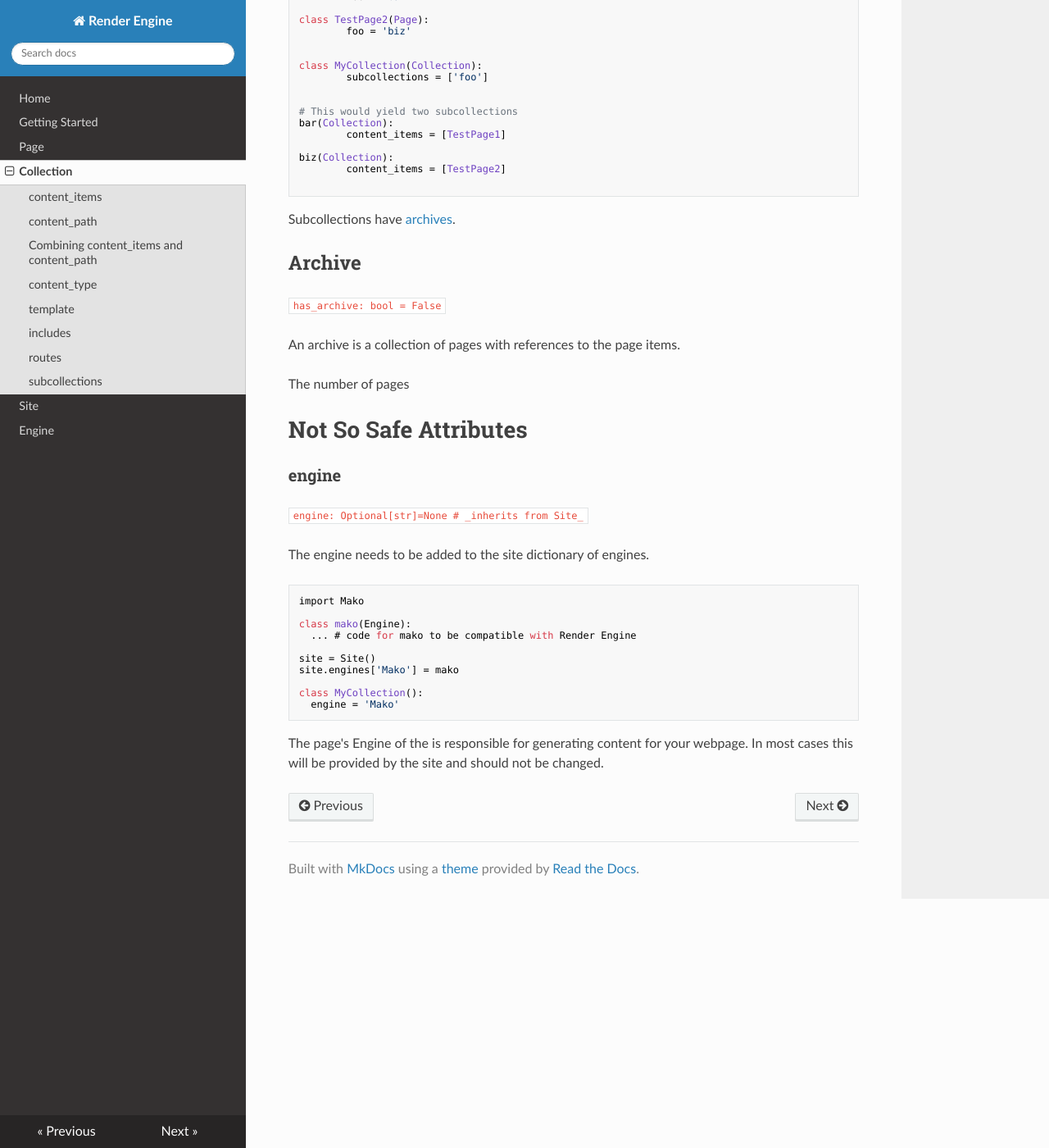
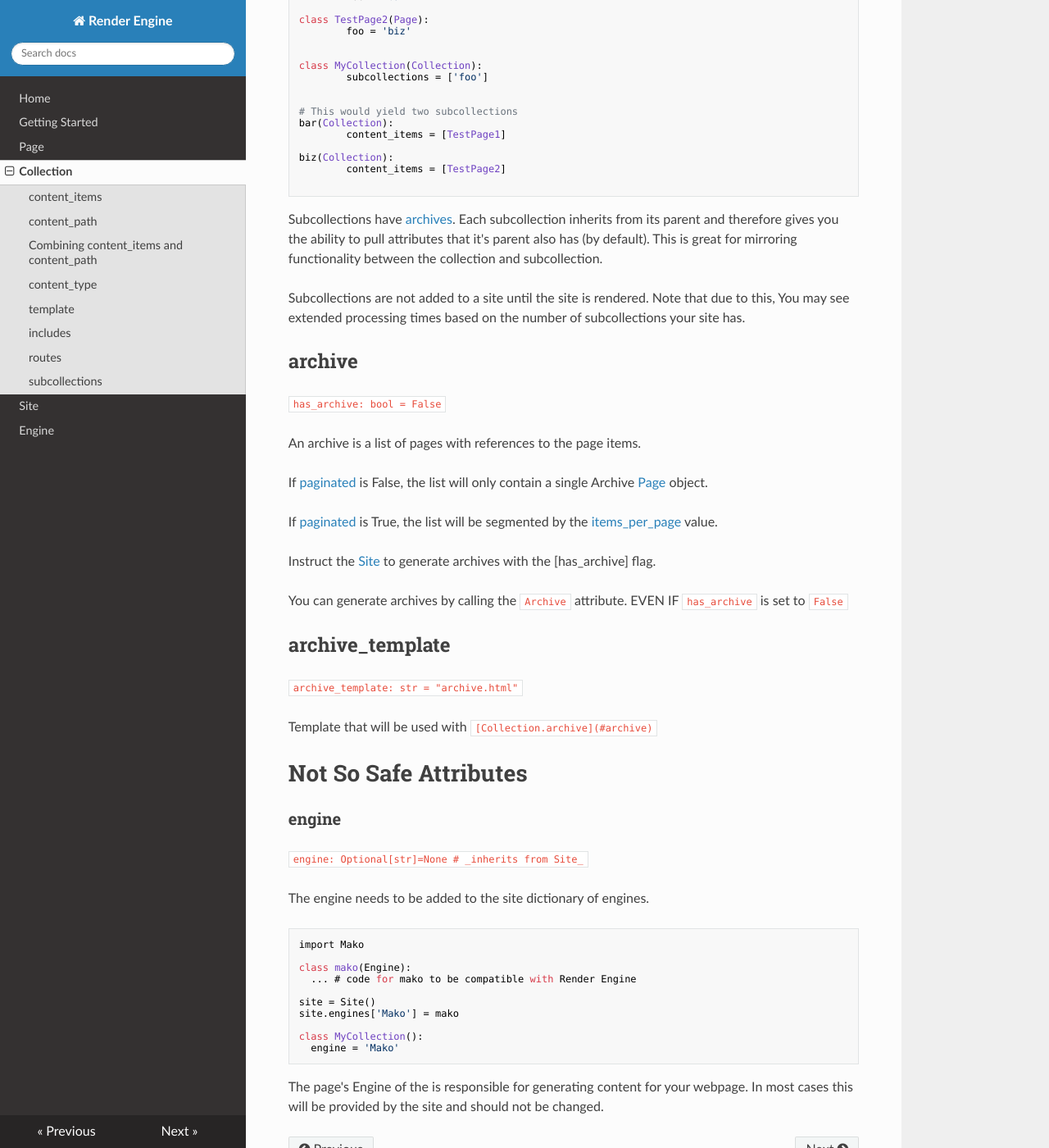
Before and after one commit to render-engine/render-engine, an MkDocs documentation site: the page built from docs/collection.md, in a window 1280 px wide and 1400 px high, scrolled down 1684 px. Shown: the whole window at 82% size. Built offline with MkDocs 1.6.1, drawn with Linux system fonts in a browser that asks for light colours; nearby versions of some CDN libraries.

Commit message:
update page docs

````diff
--- a/docs/collection.md
+++ b/docs/collection.md
@@ -93,16 +93,37 @@ biz(Collection):
 
 ```
 
-Subcollections have [archives][Archive].
+Subcollections have [archives][Archive]. Each subcollection inherits from its
+parent and therefore gives you the ability to pull attributes that it's parent
+also has (by default). This is great for mirroring functionality between the
+collection and subcollection.
 
-## Archive
+Subcollections are not added to a site until the site is rendered. Note that
+due to this, You may see extended processing times based on the number of
+subcollections your site has.
+
+## archive
 
 `has_archive: bool = False`
 
-An archive is a collection of pages with references to the page items.
+An archive is a list of pages with references to the page items.
 
-The number of pages
+If [paginated](#paginated) is False, the list will only contain a single
+Archive [Page] object.
 
+If [paginated](#paginated) is True, the list will be segmented by the
+[items_per_page](#items_per_page) value.
+
+Instruct the [Site] to generate archives with the [has_archive] flag.
+
+You can generate archives by calling the `Archive` attribute. EVEN IF
+`has_archive` is set to `False`
+
+## archive_template
+
+`archive_template: str = "archive.html"`
+
+Template that will be used with `[Collection.archive](#archive)`
 
 Not So Safe Attributes
 ====
@@ -133,3 +154,4 @@ changed.
 [content_type]: #content-type
 [Page]: page.html
 [Archive]: #archive
+[Site]: site.html
--- a/setup.py
+++ b/setup.py
@@ -24,7 +24,7 @@ with open(path.join(here, 'README.md'), encoding='utf-8') as f:
 
 setup(
     name='render_engine',  # Required
-    version='2020.7.16',  # Required
+    version='2020.7.18',  # Required
     description='Static Page Generation with Flask-like simplicity and flair ✨',  # Optional
     long_description=long_description,  # Optional
     long_description_content_type='text/markdown',  # Optional (see note above)
````
Also changed, not shown: 2 other files.
